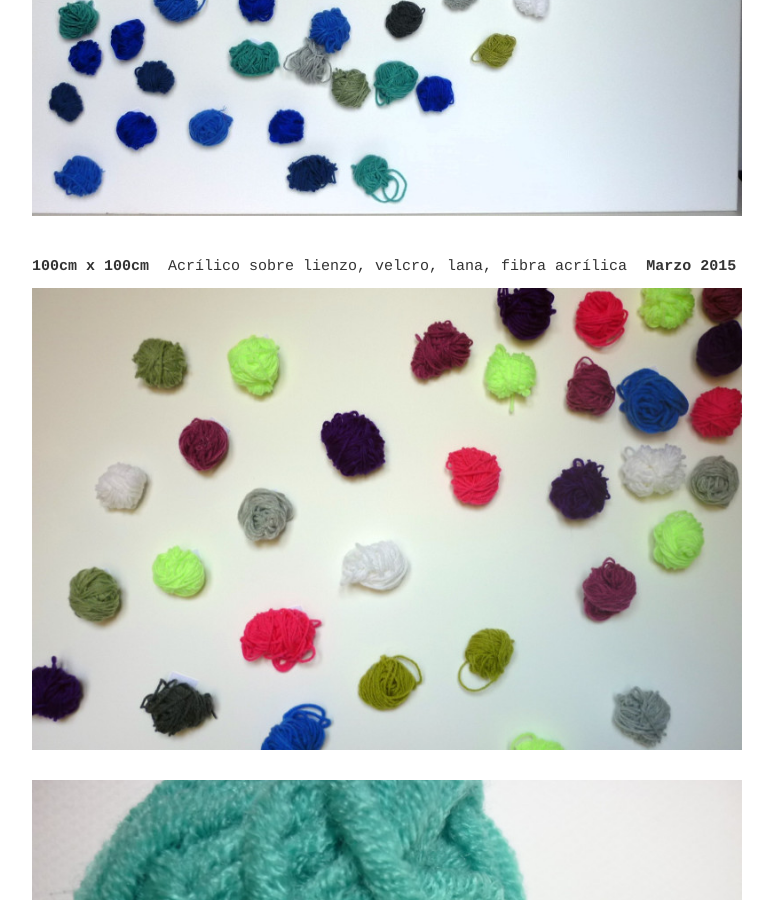
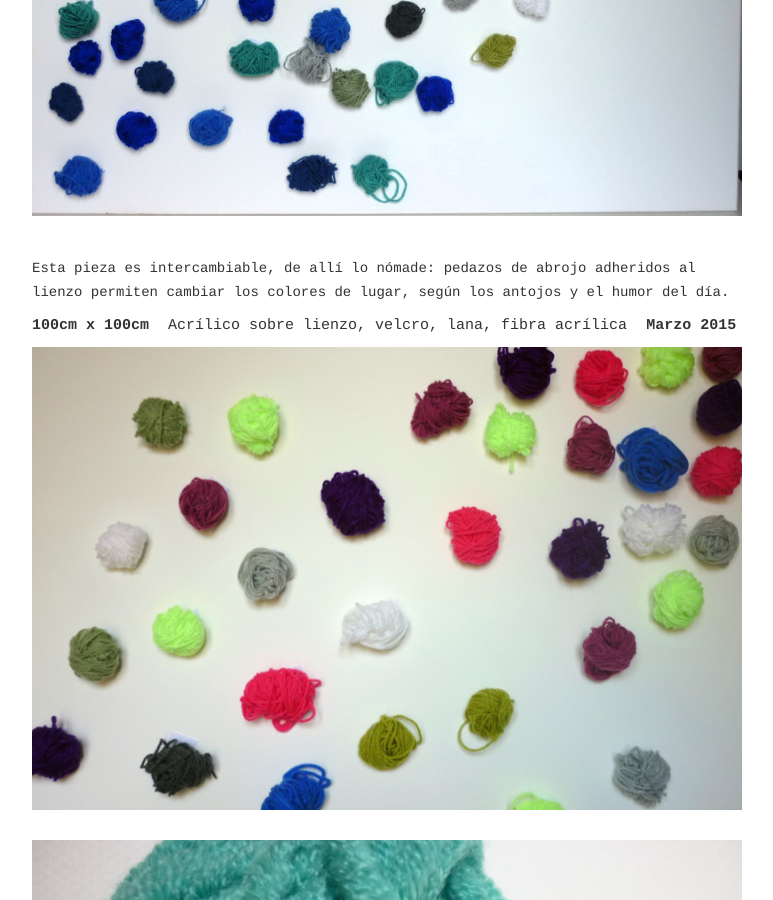
Before and after one commit to oceanomi/error-en, a Jekyll site: the page built from _posts/2015-03-21-nomade.markdown, in a window 1280 px wide and 900 px high, scrolled down 615 px. Shown: the whole window, without its empty margins (253-1026 px from the left). Built offline with Jekyll 4.4.1, drawn with Linux system fonts in a browser that asks for light colours.

```diff
--- a/_posts/2015-03-21-nomade.markdown
+++ b/_posts/2015-03-21-nomade.markdown
@@ -8,6 +8,7 @@ img: nomade.jpg
 img-quantity: 3
 material: Acrílico sobre lienzo, velcro, lana, fibra acrílica
 size: 100cm x 100cm
-text:
 
 ---
+
+Esta pieza es intercambiable, de allí lo nómade: pedazos de abrojo adheridos al lienzo permiten cambiar los colores de lugar, según los antojos y el humor del día.
```
